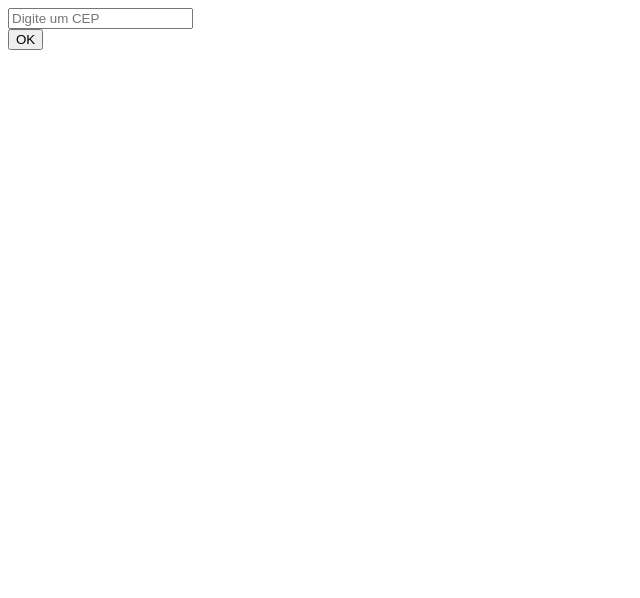
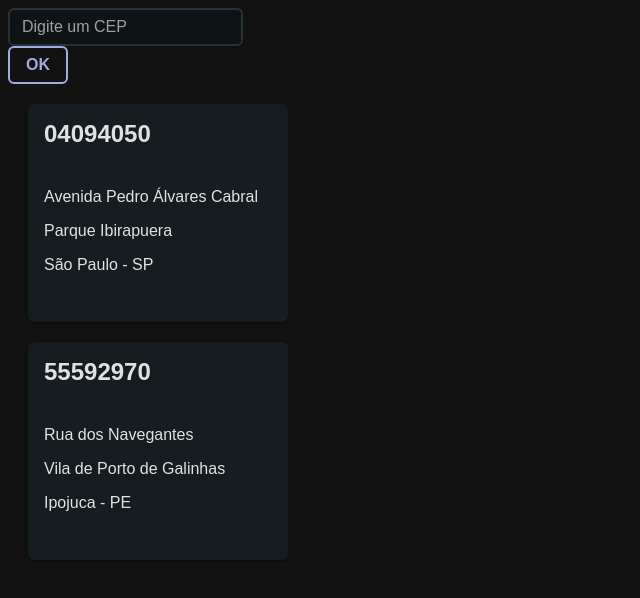
Before and after one commit to FelipeNascimentoDev/PDMT-P1, a React (Vite) app in the folder P1-PDMT/: page / in a window 1280 px wide. Shown: the top 598 px of the page, without its empty margins (0-640 px from the left). Built offline with nearby package versions, Linux system fonts and the light colour scheme; a web font is replaced by a local one.

Commit message:
feat(p1): exibe lista ficticia

```diff
--- a/P1-PDMT/src/components/App.jsx
+++ b/P1-PDMT/src/components/App.jsx
@@ -1,6 +1,8 @@
 // rafce
 import React from 'react'
 import Busca from './Busca'
+import LocalidadeLista from './LocalidadeLista'
+import 'primereact/resources/themes/viva-dark/theme.css';
 class App extends React.Component {
 
   onBuscaRealizada = (termo) => {
@@ -15,6 +17,7 @@ class App extends React.Component {
               onBuscaRealizada={this.onBuscaRealizada}/>
           </div>
           <div className="col-12">
+            <LocalidadeLista/>
           </div>
       </div>
     )
--- /dev/null
+++ b/P1-PDMT/src/components/LocalidadeLista.jsx
@@ -0,0 +1,49 @@
+import React, { Component } from 'react'
+import { Card } from 'primereact/card';
+
+
+export class LocalidadeLista extends Component {
+
+  card = {
+    cep: '',
+    rua: '',
+    bairro: '',
+    localidade: '',
+    estado: ''
+  }
+
+  listaCards = [
+    {
+      cep: '04094050',
+      rua: 'Avenida Pedro Álvares Cabral',
+      bairro: 'Parque Ibirapuera',
+      localidade: 'São Paulo',
+      estado: 'SP'
+    },
+    {
+      cep: '55592970',
+      rua: 'Rua dos Navegantes',
+      bairro: 'Vila de Porto de Galinhas',
+      localidade: 'Ipojuca',
+      estado: 'PE'
+    }
+  ]
+
+  render() {
+    return (
+      <div className="card-div" style={{ width: '300px', height: '200px' }}>
+        {this.listaCards.map((item, index) => (
+          <Card key={index} title={item.cep} style={{ margin: '20px' }}>
+            <div className="card-text">
+              <p>{item.rua}</p>
+              <p>{item.bairro}</p>
+              <p>{item.localidade} - {item.estado}</p>
+            </div>
+          </Card>
+        ))}
+      </div>
+    );
+  }
+}
+
+export default LocalidadeLista
```
Also changed, not shown: 1 other file (tests, documents, lock files or other folders).
